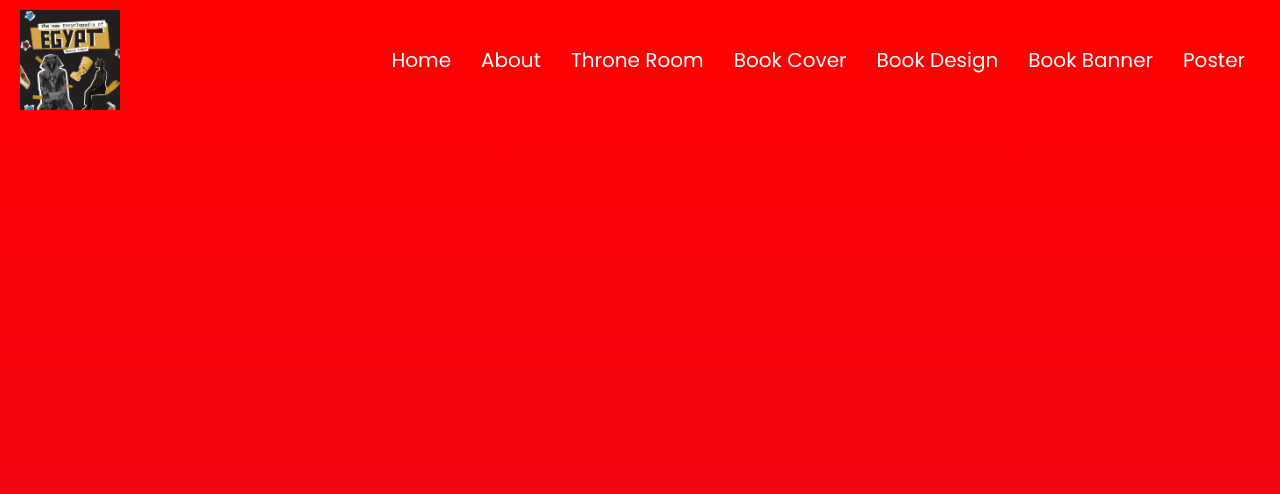
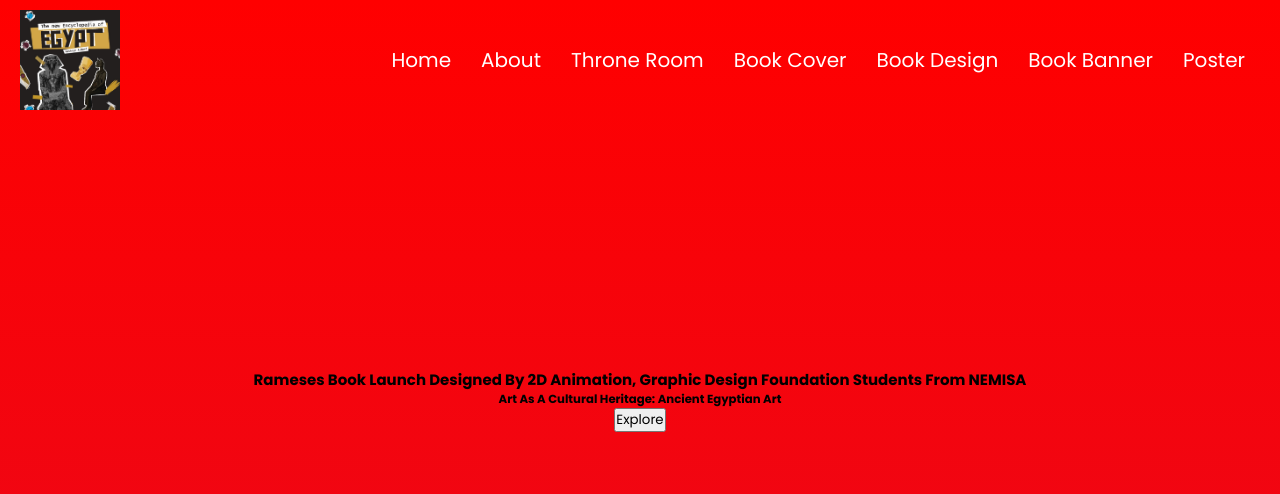
Before and after one commit to wesi007/Ramis, a plain HTML site: page index.html in a window 1280 px wide. Drawn offline with Linux system fonts and the light colour scheme.

Commit message:
Final Ramis

```diff
--- a/index.html
+++ b/index.html
@@ -27,6 +27,12 @@
         </header>
 
         <section class="home" id="Home">
+            <h1 class="banner">
+                Rameses Book Launch designed by 2D Animation, Graphic Design Foundation students from NEMISA
+            </h1>
+
+            <h3 class="slogan">Art as a Cultural Heritage: Ancient Egyptian Art</h3>
+            <a href="#"><button>Explore</button></a>
 
         </section>
         <script src="script.js"></script>
--- a/script.js
+++ b/script.js
@@ -6,6 +6,12 @@ $('.fa-bars').click(function(){
     $('.navbar').toggleClass('nav-tooggle');
 });
 
+$(window).on('load scroll',function(){
+    $('.fa-bars').removeClass('fa-times');
+    $('.navbar').removeClassClass('nav-tooggle');
+
+});
+
 
 
 
--- a/style.css
+++ b/style.css
@@ -75,7 +75,16 @@ body{
     min-height: 100vh;
     width:100vw;
     background: linear-gradient(red,var(--color));
+    display: flex;
+    align-items: center;
+    justify-content: center;
+    flex-flow: column;
+    text-align: center;
+    padding:0 1rem;
+    position:relative;
+    overflow: hidden;
 }
+
 
 
 
```
